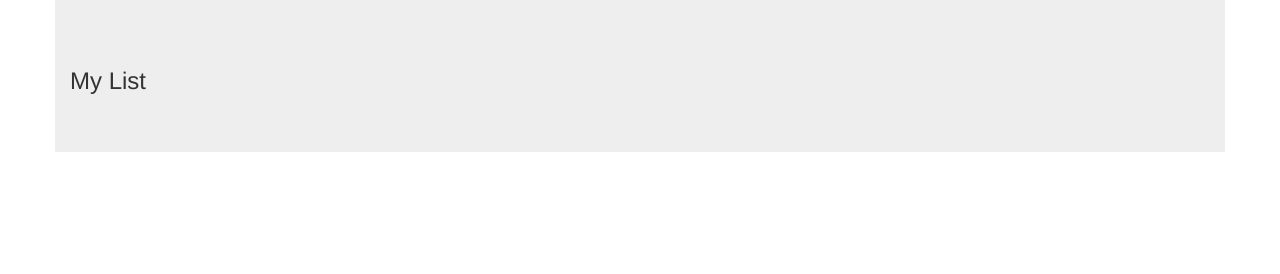
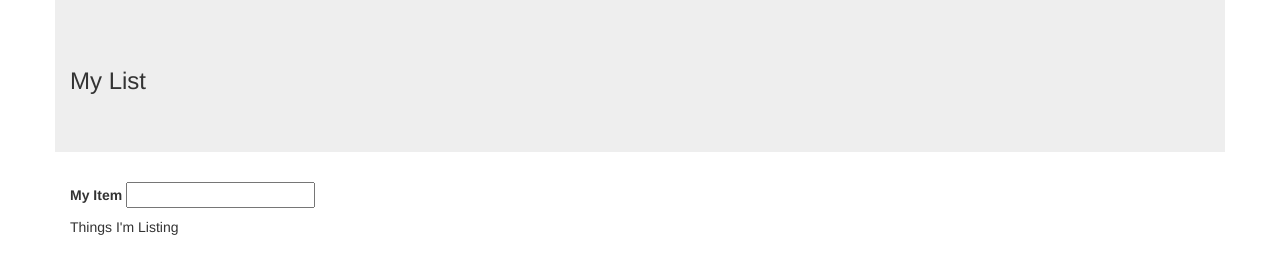
Before and after one commit to jtf86/jquery_demo, a plain HTML site: page index.html in a window 1280 px wide. Drawn offline with nearby package versions, Linux system fonts and the light colour scheme.

Commit message:
add form

```diff
--- a/index.html
+++ b/index.html
@@ -17,10 +17,20 @@
     <div class="container jumbotron">
       <h3>My List</h3>
     </div>
+    <!-- Entry Form -->
+    <div class="container">
+      <form id="new_item">
+          <label for="item">My Item</label>
+          <input type="text" id="item">
+      </form>
 
+    </div>
     <!-- List -->
     <div class="container list">
+      <h5>Things I'm Listing</h5>
+      <ul id="my_list">
 
+      </ul>
     </div>
 
     <!-- Refresh -->
```
